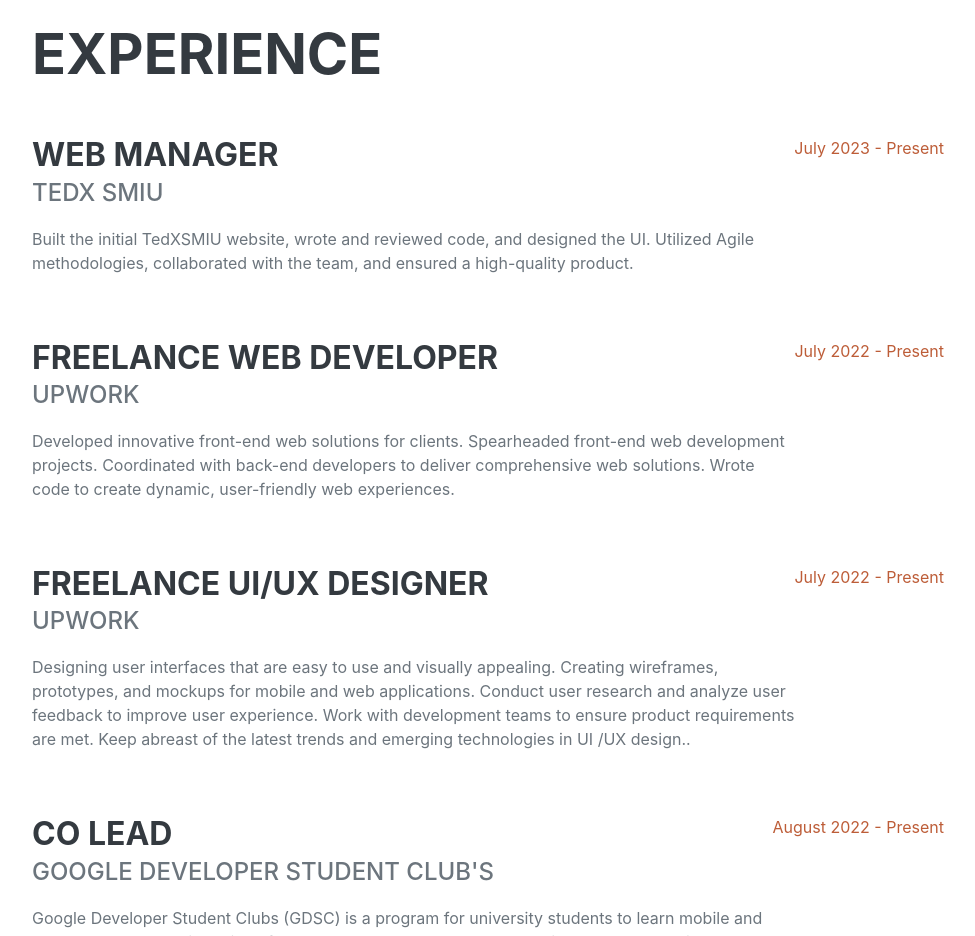
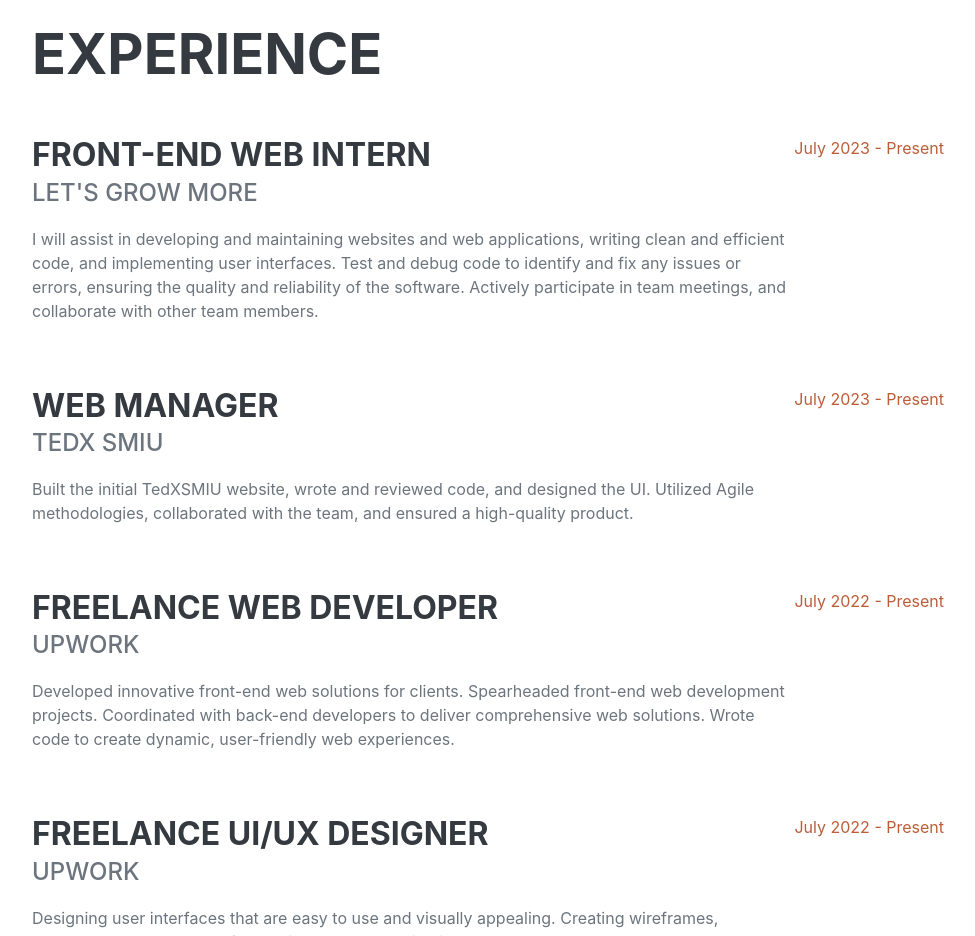
Before and after one commit to MuhammadShakir-dev/MuhammadShakir-dev.github.io, a plain HTML site: page index.html in a window 1280 px wide. Shown: the part 860-1796 px from the top of the page, without its empty margins (288-1263 px from the left). Drawn offline with nearby package versions, Linux system fonts and the light colour scheme; a web font is replaced by a local one.

Commit message:
Add new exp inside devfolio

```diff
--- a/index.html
+++ b/index.html
@@ -67,12 +67,22 @@
                     <h2 class="mb-5">Experience</h2>
                       <div class="d-flex flex-column flex-md-row justify-content-between mb-5">
                         <div class="flex-grow-1">
+                            <h3 class="mb-0">Front-end Web Intern</h3>
+                            <div class="subheading mb-3">Let's grow more</div>
+                            <p>I will assist in developing and maintaining websites and web applications, writing clean and efficient code, and implementing user interfaces. Test and debug code to identify and fix any issues or errors, ensuring the quality and reliability of the software. Actively participate in team meetings, and collaborate with other team members.</p>
+                        </div>
+                        <div class="flex-shrink-0"><span class="text-primary">July 2023 - Present</span></div>
+                    </div>
+
+                    <div class="d-flex flex-column flex-md-row justify-content-between mb-5">
+                        <div class="flex-grow-1">
                             <h3 class="mb-0">Web Manager</h3>
                             <div class="subheading mb-3">TedX SMIU</div>
                             <p>Built the initial TedXSMIU website, wrote and reviewed code, and designed the UI. Utilized Agile methodologies, collaborated with the team, and ensured a high-quality product.</p>
                         </div>
                         <div class="flex-shrink-0"><span class="text-primary">July 2023 - Present</span></div>
                     </div>
+
                     <div class="d-flex flex-column flex-md-row justify-content-between mb-5">
                         <div class="flex-grow-1">
                             <h3 class="mb-0">Freelance Web Developer</h3>
```
